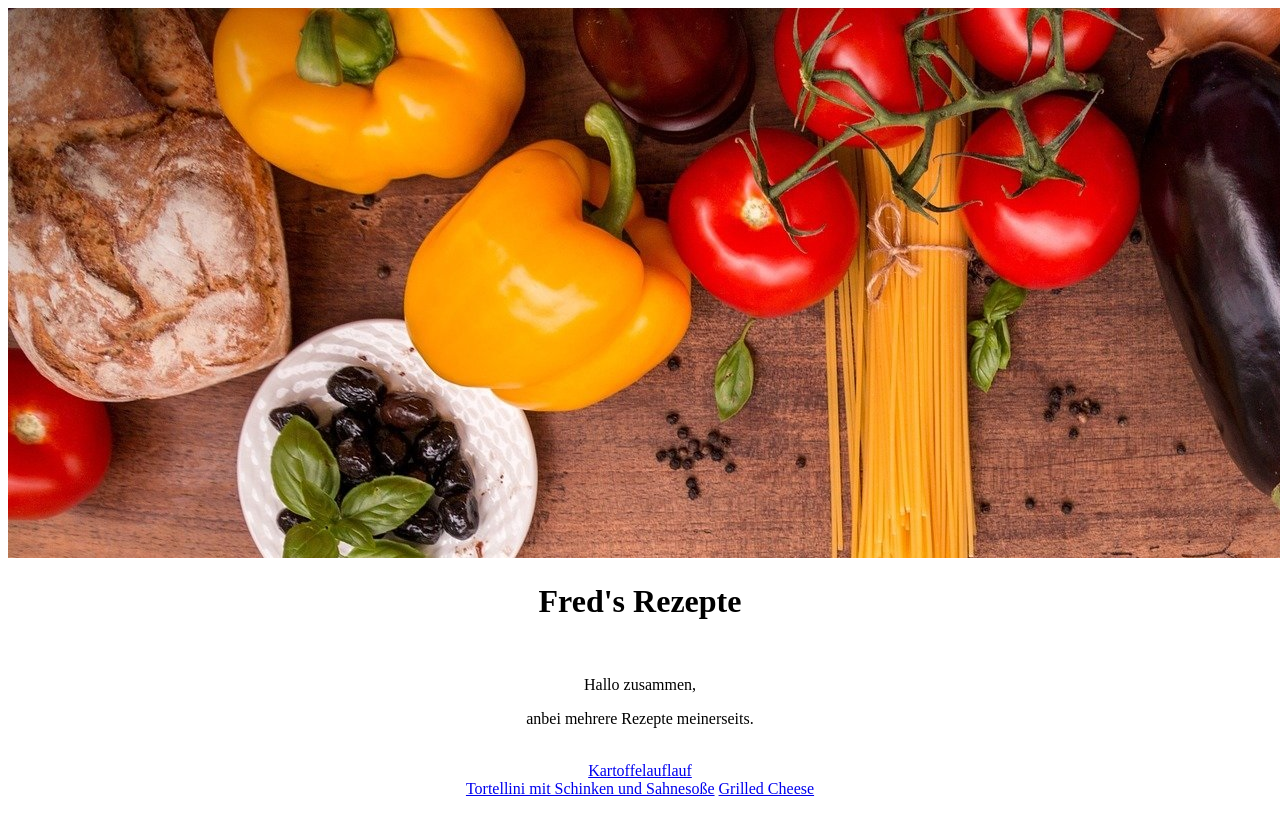
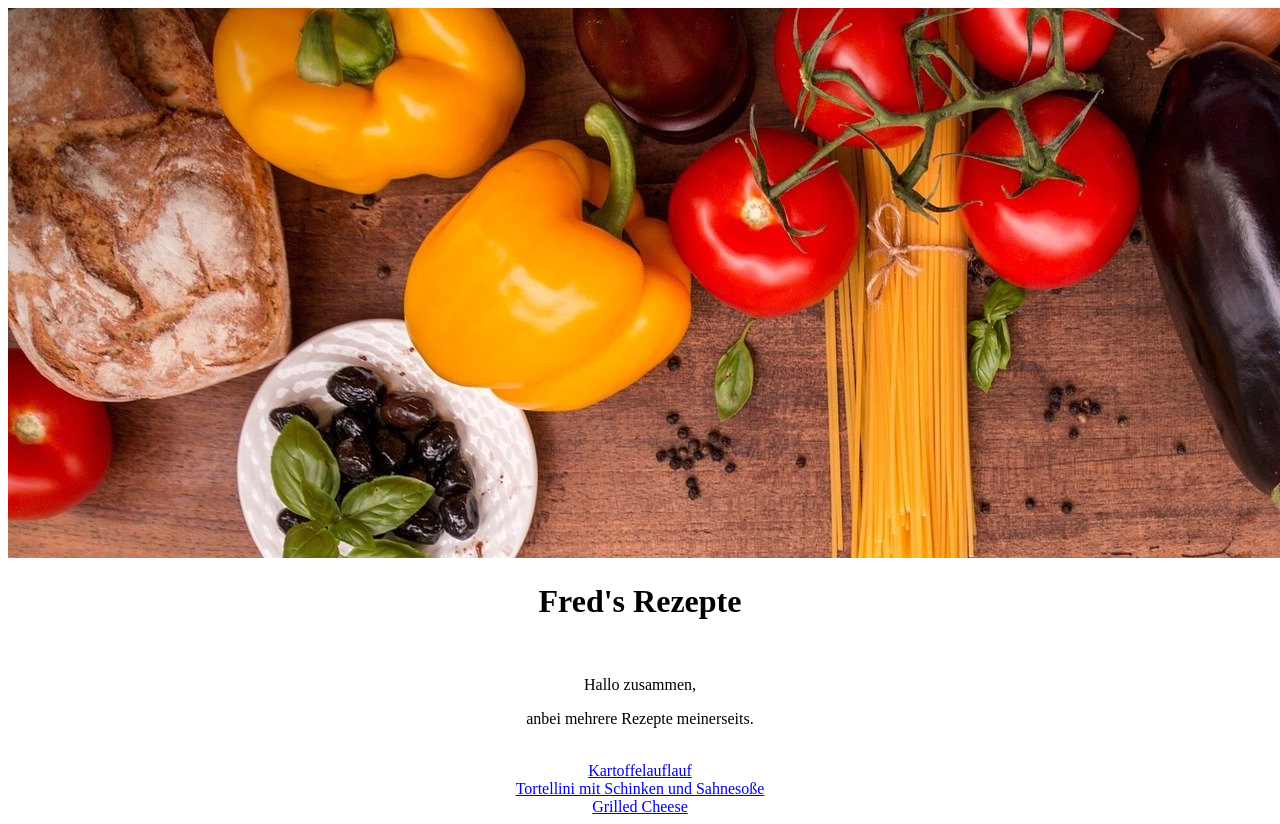
Before and after one commit to Frittenfred97/odin-recipes, a plain HTML site: page index.html in a window 1280 px wide. Shown: the top 824 px of the page. Drawn offline with Linux system fonts and the light colour scheme.

Commit message:
added a br tag

```diff
--- a/index.html
+++ b/index.html
@@ -17,7 +17,7 @@
             <p>anbei mehrere Rezepte meinerseits.</p>
             <br>
             <a href="./rezepte/kartoffelauflauf.html">Kartoffelauflauf</a><br>
-            <a href="./rezepte/Tortellini-sahnesohne.html">Tortellini mit Schinken und Sahnesoße</a>
+            <a href="./rezepte/Tortellini-sahnesohne.html">Tortellini mit Schinken und Sahnesoße</a><br>
             <a href="./rezepte/grilled-cheese.html">Grilled Cheese</a>
         </center>
     </div>
```
